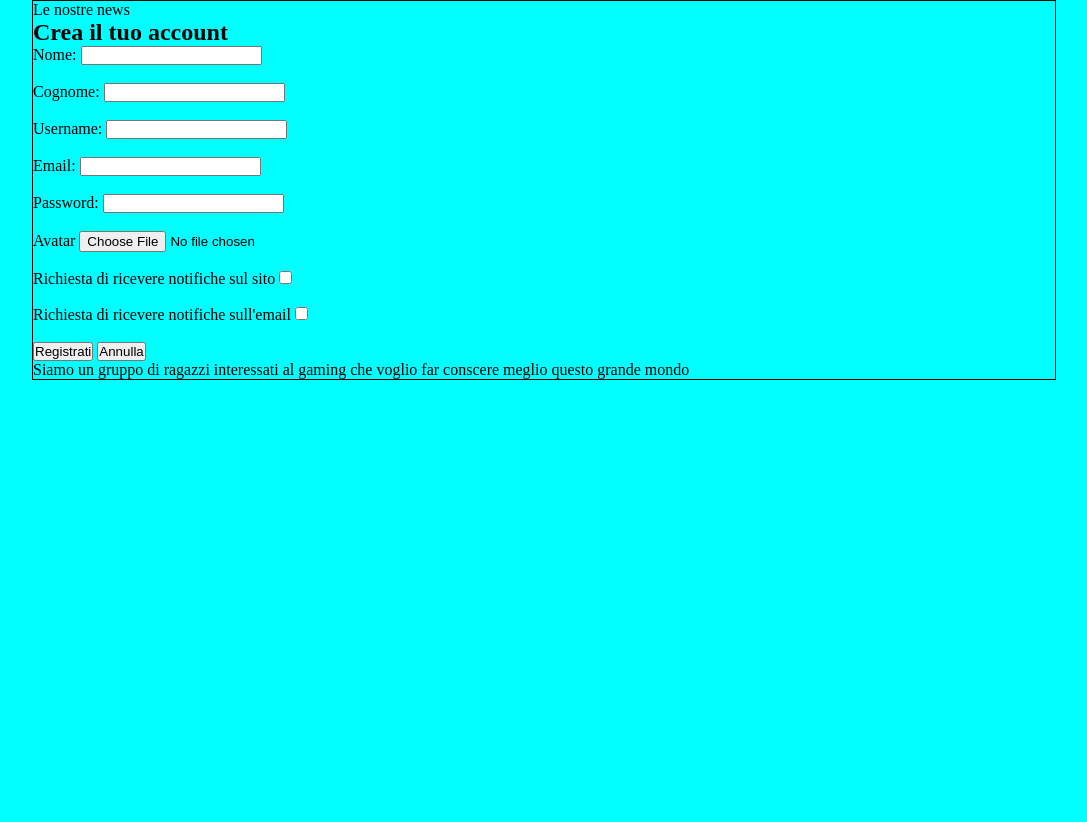
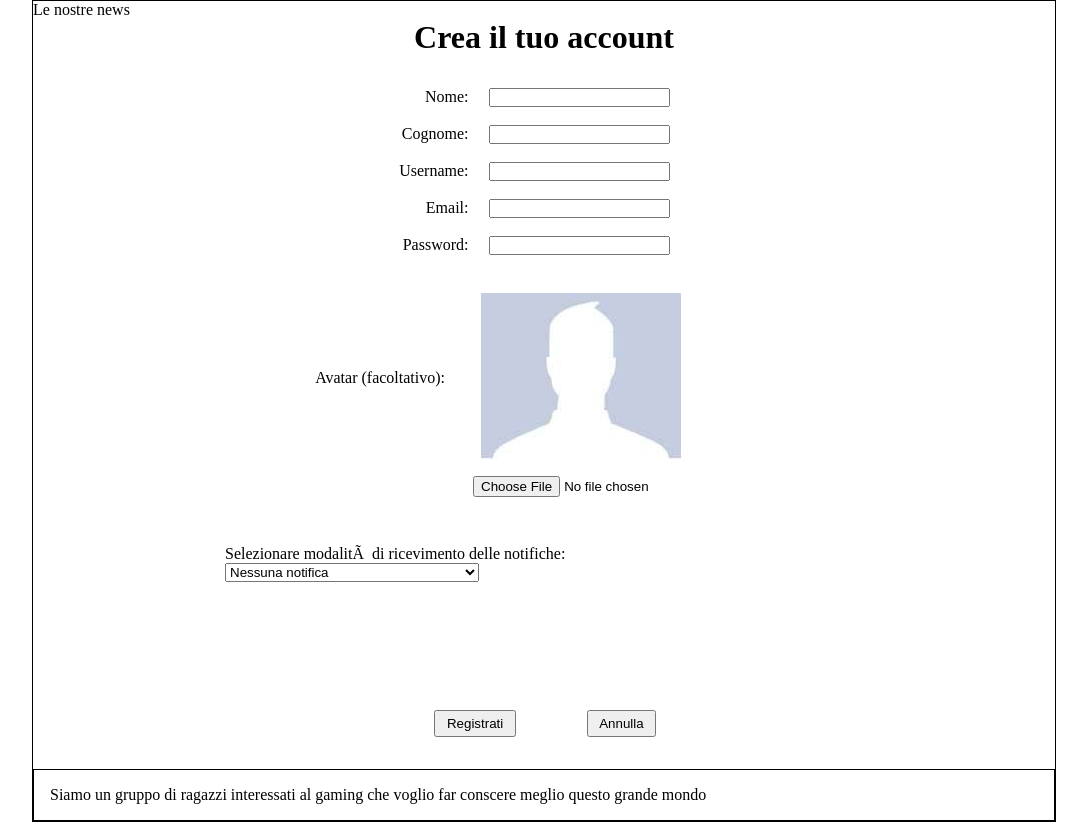
Before and after one commit to Meneghin98/TecWeb, a PHP site: page /Registrazione.html in a window 1280 px wide. Shown: the whole page, without its empty margins (96-1183 px from the left). Before the commit the page ends 380 px from the top, so only its background shows below. Run offline with PHP 8.4, Linux system fonts and the light colour scheme.

Commit message:
modificati file html e css di Registrazione

```diff
--- a/html/Registrazione.css
+++ b/html/Registrazione.css
@@ -10,5 +10,71 @@ html, body {
 
 body {
     border: 1px solid #000;
-    background-color: aqua;
 }
+
+body h2 {
+    text-align: center;
+    font-size: 2em;
+}
+
+#InfoPersonali {
+    text-align: center;
+    padding-top: 2em;
+    margin-right: 10em;
+}
+
+#InfoPersonali input {
+    float: center;
+    margin-right: 3em;
+}
+
+#InfoPersonali label {
+    display: inline-block;
+    clear: left;
+    width: 250px;
+    text-align: right;
+    margin-right: 1em;
+}
+
+#IDavatar {
+    margin-right: 17em;
+    margin-top: 6em;
+}
+
+#IDavatar img {
+    margin-top: -7em;
+    margin-left: 28em;
+}
+
+#IDavatar input {
+    margin-left: 33em;
+    margin-top: 1em;
+}
+
+#ConfermaAccount {
+    text-align: center;
+    padding-bottom: 2em;
+}
+
+#GestioneNotifiche {
+    margin: 3em 13em 8em 12em;
+}
+
+#InfoNotifiche {
+    margin-right: 2em;
+}
+
+#Botton {
+    text-align: center;
+    padding-right: 4em;
+}
+
+#Botton input{
+    margin-left: 5em;
+    padding: 0.3em 0.8em 0.3em 0.8em;
+}
+
+#footer {
+    border: 1px solid #000;
+    padding : 1em 1em 1em 1em;
+}
--- a/html/Registrazione.html
+++ b/html/Registrazione.html
@@ -17,24 +17,36 @@
     <h2>Crea il tuo account</h2>
     <div id="InfoPersonali">
         <form action="php.txt">  <!--modificare il valore di action-->
-            <label for="nome">Nome:</label> <input name="nome" id="nome" maxlength=“20”></br></br>
-            <label for="cognome">Cognome:</label> <input name="cognome" id="cognome" maxlength=“20”></br></br>
-            <label for="username"><span xml:lang="en"></span xml:lang="en">Username:</span></label> <input name="username" id="username" maxlength="20"/></br></br>
-            <label for="email"><span xml:lang="en">Email:</span></label> <input name="email" id="email" maxlength=“30”></br></br>
-            <label for="password"><span xml:lang="en">Password</span>:</label> <input type="password" name="password" id="password" maxlength="20"/></br></br>
-            <label for="avatar"><span xml:lang="en">Avatar</span></label> <input type="file" name="pic" accept="immagini/"><br></br>
+            <label for="nome">Nome:</label>
+                <input name="nome" id="nome" maxlength=“20”></br></br>
+            <label for="cognome">Cognome:</label>
+                <input name="cognome" id="cognome" maxlength=“20”></br></br>
+            <label for="username"><span xml:lang="en"></span xml:lang="en">Username</span>:</label>
+                <input name="username" id="username" maxlength="20"/></br></br>
+            <label for="email"><span xml:lang="en">Email</span>:</label>
+                <input name="email" id="email" maxlength=“30”></br></br>
+            <label for="password"><span xml:lang="en">Password</span>:</label>
+                <input type="password" name="password" id="password" maxlength="20"/></br></br>
+            <div id="IDavatar">
+                <label for="avatar"><span xml:lang="en">Avatar</span> (facoltativo):</label><br></br>
+                <img id="image" src="ImmagineUtente.jpg" alt="immagine utente vuota">
+                <input type="file" name="pic" accept="immagini/">
+            </div>
         </form>
     </div>
-    <div id="InfoNotifiche">
-        <form action="php.txt">
-            <label for="notificheSito">Richiesta di ricevere notifiche sul sito</label> <input type="checkbox" name="notificheSito" id="notificheSito" value="notificheSito"></br></br>
-            <label for="notificheSito">Richiesta di ricevere notifiche sull'email</label> <input type="checkbox" name="notificheEmail" id="notificheEmail" value="notificheEmail"></br></br>
-        </form>
-    </div>
+    <form id="GestioneNotifiche" action="php.txt">Selezionare modalità di ricevimento delle notifiche:
+        <select id="InfoNotifiche" name="InfoNotifiche">
+                <option>Nessuna notifica</option>
+                <option>Richiesta di ricevere notifiche sul sito</option>
+                <option>Richiesta di ricevere notifiche sull'email</option>
+        </select>
+    </form>
     <div id="ConfermaAccount">
-        <form action="php.txt">
-            <label for="conferma"></label> <input type="submit" value="Registrati">
-            <label for="Annulla"></label> <input type="reset" value="Annulla">
+        <form id="Botton" action="php.txt">
+            <label for="conferma"></label>
+            <input type="submit" value="Registrati">
+            <label for="Annulla"></label>
+            <input type="reset" value="Annulla">
         </form>
     </div>
 
```
Also changed, not shown: html/ImmagineUtente.jpg (added).
